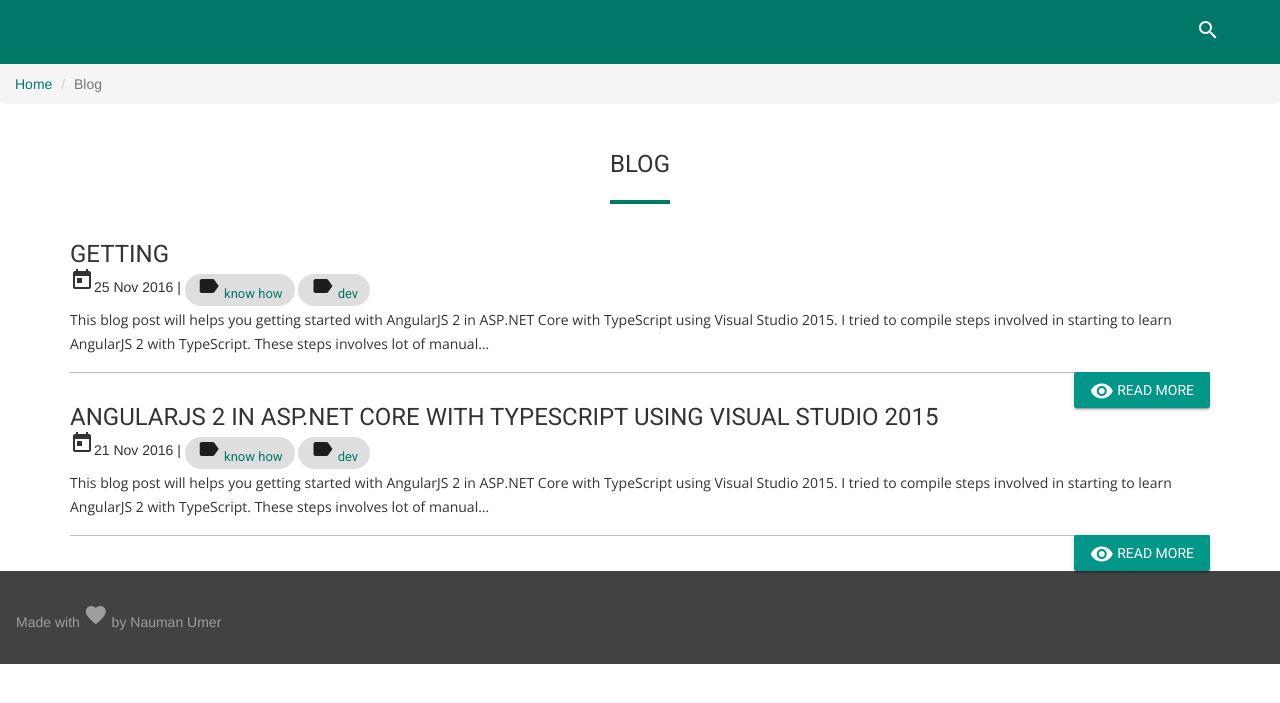
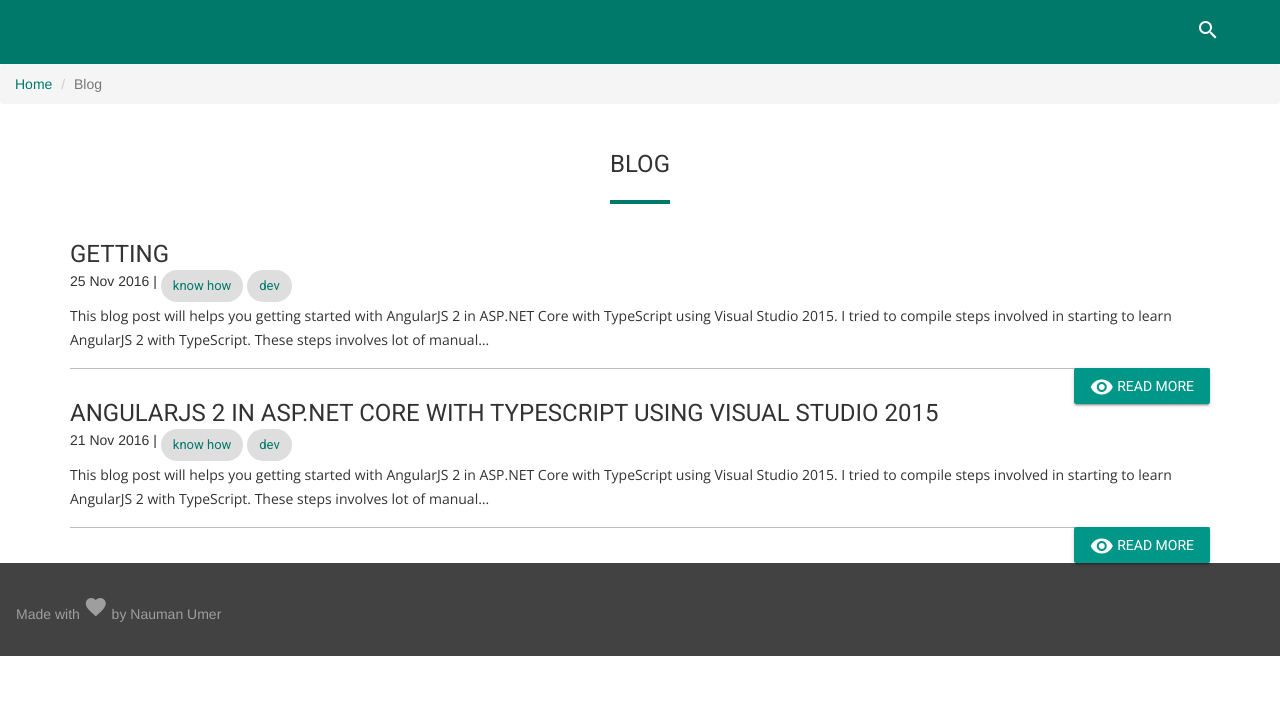
Before and after one commit to nmanumr/nmanumr.com, a Jekyll site: the page built from blog/index.html, in a window 1280 px wide. Shown: the top 703 px of the page. Built offline with Jekyll 4.4.1, drawn with Linux system fonts in a browser that asks for light colours; nearby versions of some CDN libraries; library files that are not in the unit come from our copies; the list of posts is cut into pages by our own code; comment, search, counter and statistics services are not loaded.

Commit message:
Update index.html

```diff
--- a/blog/index.html
+++ b/blog/index.html
@@ -21,13 +21,12 @@
 <div class="mdl-shadow--1dp" style="width:100%; margin:30px 0 30px 0;">
     <h2 class="mdl-card__title-text">{{ post.title }}</h2>
 
-<span class="post-date"><i class="material-icons">today</i>{{ post.date | date_to_string }}</span>
+<span class="post-date">{{ post.date | date_to_string }}</span>
     {% if post.tags %} |
     {% for tag in post.tags %}
     <!-- Basic Chip -->
 <span class="mdl-chip">
     <span class="mdl-chip__text">
-<i class="material-icons">label</i>
  <a href="{{ site.baseurl }}{{ site.tag_page }}#{{ tag | slugify }}" class="post-tag">{{ tag }}</a>
     </span>
 </span>
@@ -36,7 +35,7 @@
 
     <article>
       {{ post.excerpt | markdownify }}
-    <article>
+    </article>
 
     <a class="pull-right mdl-button mdl-js-button mdl-button--primary mdl-button--raised mdl-js-ripple-effect" href="{{post.url}}">
   <i class="material-icons">visibility</i> Read More
```
